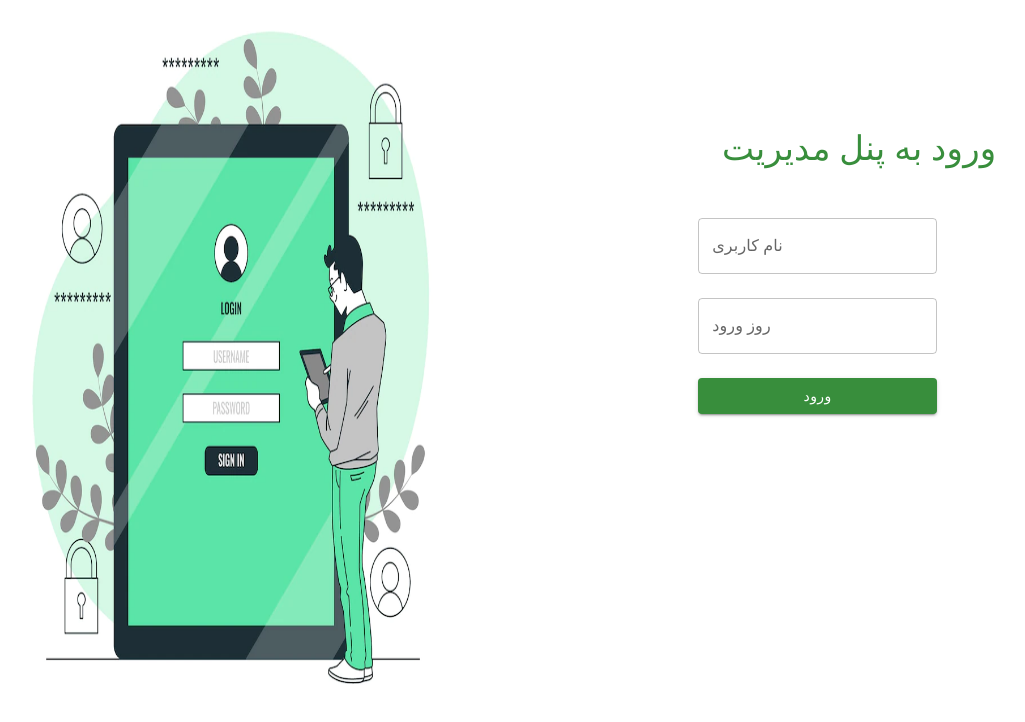
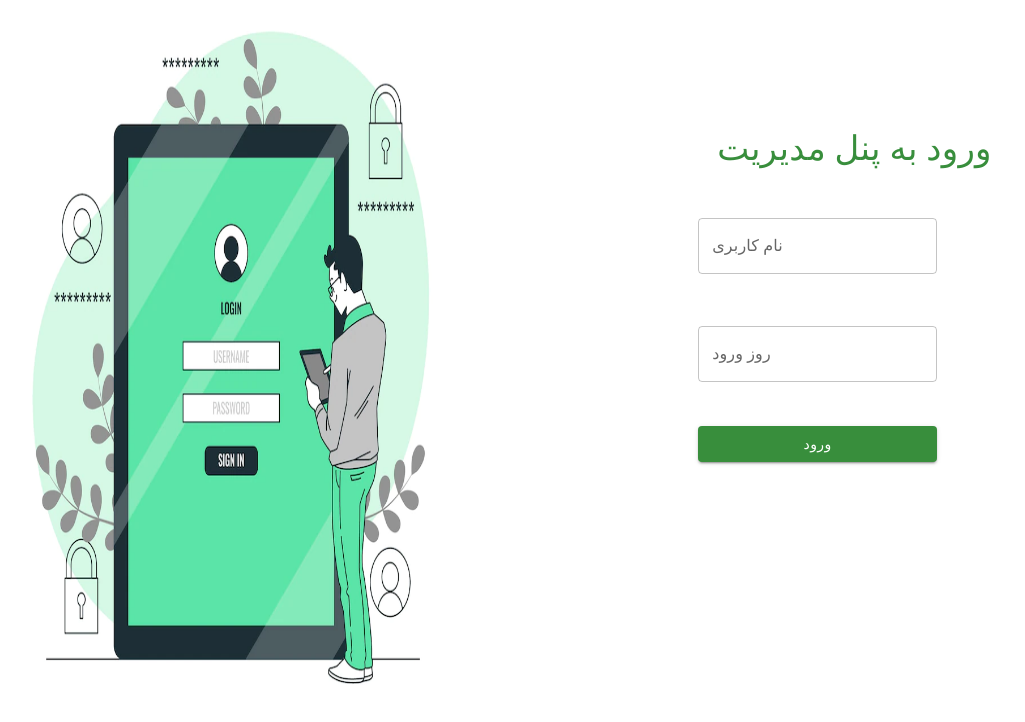
Before and after one commit to sara-barati/onlineshopp-react, a React (Create React App) app: page /login in a window 1280 px wide. Shown: the top 722 px of the page, without its empty margins (104-1129 px from the left). Built offline with nearby package versions, Linux system fonts and the light colour scheme.

Commit message:
feat:added toastify in submit

```diff
--- a/package.json
+++ b/package.json
@@ -14,6 +14,7 @@
     "@testing-library/user-event": "^13.5.0",
     "axios": "^0.27.2",
     "formik": "^2.2.9",
+    "material-react-toastify": "^1.0.1",
     "node-sass": "^7.0.1",
     "react": "^18.1.0",
     "react-dom": "^18.1.0",
@@ -21,6 +22,7 @@
     "react-redux": "^8.0.1",
     "react-router-dom": "^6.3.0",
     "react-scripts": "5.0.1",
+    "react-toastify": "^9.0.1",
     "sass": "^1.51.0",
     "styled-components": "^5.3.5",
     "web-vitals": "^2.1.4",
--- a/src/Page/Login/Login.page.js
+++ b/src/Page/Login/Login.page.js
@@ -1,271 +1,3 @@
-// import * as React from 'react';
-// import axios from "axios"
-// import Avatar from '@mui/material/Avatar';
-// import Button from '@mui/material/Button';
-// import CssBaseline from '@mui/material/CssBaseline';
-// import TextField from '@mui/material/TextField';
-// import FormControlLabel from '@mui/material/FormControlLabel';
-// import Checkbox from '@mui/material/Checkbox';
-// import Link from '@mui/material/Link';
-// import Grid from '@mui/material/Grid';
-// import Box from '@mui/material/Box';
-// import LockOutlinedIcon from '@mui/icons-material/LockOutlined';
-// import Typography from '@mui/material/Typography';
-// import Container from '@mui/material/Container';
-// import { createTheme, ThemeProvider } from '@mui/material/styles';
-// import { useState } from 'react';
-
-// // function Copyright(props) {
-// //   return (
-// //     <Typography variant="body2" color="text.secondary" align="center" {...props}>
-// //       {'Copyright © '}
-// //       <Link color="inherit" href="https://mui.com/">
-// //         Your Website
-// //       </Link>{' '}
-// //       {new Date().getFullYear()}
-// //       {'.'}
-// //     </Typography>
-// //   );
-// // }
-
-// const theme = createTheme();
-
-// export default function SignIn() {
-//   const[Dataa,setdata]=useState({})
-
-
-//   const handleSubmit = async(value) => {
-//     value.preventDefault();
-
-//     const res= await axios.post('http://localhost:3002/auth/login', value).catch((err)=>{
-//       console.log("err");
-//     })
-//     if(res){
-//      console.log("k");
-//     }
-
-//   };
-
-//   return (
-//     <ThemeProvider theme={theme}>
-//       <Container component="main" maxWidth="xs">
-//         <CssBaseline />
-//         <Box
-//           sx={{
-//             marginTop: 8,
-//             display: 'flex',
-//             flexDirection: 'column',
-//             alignItems: 'center',
-//           }}
-//         >
-//           <Avatar sx={{ m: 1, bgcolor: 'secondary.main' }}>
-//             <LockOutlinedIcon />
-//           </Avatar>
-//           <Typography component="h1" variant="h5">
-//            ورود
-//           </Typography>
-//           <Box component="form" onSubmit={handleSubmit} noValidate sx={{ mt: 1 }}>
-//           <TextField
-
-//                                 margin="normal"
-//                                 required
-//                                 fullWidth
-//                                 id="username"
-//                                 label="نام کاربری"
-//                                 name="username"
-
-//                                 // helperText={!!userValid && 'لطفا نام کاربری خود را وارد کنید!'}
-//                                 autoFocus
-//                             />
-//             <TextField
-//               margin="normal"
-//               required
-//               fullWidth
-//               name="password"
-//               label="رمز عبور"
-//               type="password"
-//               id="password"
-//               autoComplete="current-password"
-//             />
-//             <FormControlLabel
-//               control={<Checkbox value="remember" color="primary" />}
-//               label="Remember me"
-//             />
-//             <Button
-//               type="submit"
-//               fullWidth
-//               variant="contained"
-//               sx={{ mt: 3, mb: 2 }}
-//             >
-//              ورود
-//             </Button>
-//             {/* <Grid container>
-//               <Grid item xs>
-//                 <Link href="#" variant="body2">
-//                   Forgot password?
-//                 </Link>
-//               </Grid>
-//               <Grid item>
-//                 <Link href="#" variant="body2">
-//                   {"Don't have an account? Sign Up"}
-//                 </Link>
-//               </Grid>
-//             </Grid> */}
-//           </Box>
-//         </Box>
-//         {/* <Copyright sx={{ mt: 8, mb: 4 }} /> */}
-//       </Container>
-//     </ThemeProvider>
-//   );
-// }
-
-
-
-
-
-// import React, {useState} from 'react';
-// import axios from "axios";
-// import Box from '@mui/material/Box';
-// import { useFormik } from 'formik';
-// import * as Yup from 'yup';
-// import { useNavigate } from "react-router-dom";
-// import { useDispatch } from 'react-redux';
-// import Container from '@mui/material/Container';
-// import CssBaseline from '@mui/material/CssBaseline';
-// import Avatar from '@mui/material/Avatar';
-// import LockOutlinedIcon from '@mui/icons-material/LockOutlined';
-// import { Typography , TextField} from '@mui/material';
-// import { values } from 'lodash';
-
-
-
-  // const[login,setlogin]=useState(false)
-
-  // const navigate = useNavigate();
-  // const formik = useFormik({
-  //   initialValues: {
-  //     password: '',
-  //     username: '',
-
-  //   },
-  //   validationSchema: Yup.object({
-  //     password: Yup.string()
-  //     .min(3, "پسورد باید بیشتر از سه کاراکتر باشد")
-  //     .required("پسورد نمیتواند خالی باشد"),
-
-  //     username: Yup.string()
-  //     .required("نام کاربری نمیتواند خالی باشد"),
-
-  //   }),
-
-
-
-//     onSubmit:async(values)=>{ await axios.post('http://localhost:3002/auth/login', values).then(
-//       res=>{
-//         const{data,status}=res
-//         if(status===200){
-//           // localStorage.setItem("token",data.token)
-//           // localStorage.setItem("is-login",true)
-//           navigate("/dashboard/order",  { replace: true })
-
-//         }
-//       }
-//     )
-
-//     }
-
-
-
-//   });
-
-
-//   return (
-
-
-//     <form onSubmit={formik.handleSubmit}>
-//       <div className='pass'>
-
-//       <label htmlFor="password">پسورد</label>
-//       <input
-//       placeholder='پسورد'
-//         id="password"
-//         type="password"
-//         {...formik.getFieldProps('password')}
-//       />
-//       {formik.touched.password && formik.errors.password ? (
-//         <div>{formik.errors.password}</div>
-//       ) : null}
-//       </div>
-
-
-
-
-
-// <div className='username'>
-
-//       <label htmlFor="lastName">نام کاربری</label>
-//       <input id="username" type="text" {...formik.getFieldProps('username')} />
-//       {formik.touched.username && formik.errors.username ? (
-//         <div>{formik.errors.username}</div>
-//       ) : null}
-// </div>
-
-
-
-//       <button type="submit">ورود</button>
-//     </form>
-
-//   );
-// };
-
-// import * as React from 'react';
-// import Box from '@mui/material/Box';
-// import TextField from '@mui/material/TextField';
-// import Button from '@mui/material/Button';
-
-// export default function BasicTextFields() {
-//    const[login,setlogin]=useState(false)
-
-//   const navigate = useNavigate();
-//   const formik = useFormik({
-//     initialValues: {
-//       password: '',
-//       username: '',
-
-//     },
-//     validationSchema: Yup.object({
-//       password: Yup.string()
-//       .min(3, "پسورد باید بیشتر از سه کاراکتر باشد")
-//       .required("پسورد نمیتواند خالی باشد"),
-
-//       username: Yup.string()
-//       .required("نام کاربری نمیتواند خالی باشد"),
-
-//     }),
-//   return (
-//     <Box
-//      onSubmit={formik.handleSubmit}
-//       component="form"
-//       sx={{
-//        display:"flex"
-//       }}
-//       noValidate
-//       autoComplete="off"
-//     >
-//       <TextField id="username" label="نام کاربری " variant="outlined" />
-//       <TextField id="password" label="رمز ورود" variant="outlined"
-//               {...formik.getFieldProps('password')}
-//     />
-//     <Box component="span" sx={{display: 'block' }}></Box>
-//       {formik.touched.password && formik.errors.password ? (
-
-//         <Box>{formik.errors.password}</Box>
-//         ) : null}
-
-//        <Button type="submit">ورود</Button>
-//    </Box>
-//   );
-// }
 
 
 import React from 'react';
@@ -284,10 +16,13 @@ import { useNavigate } from 'react-router-dom';
 import { useDispatch } from 'react-redux';
 import { setLogin } from 'Redux/reducer/login.Slice';
 import pic from 'assets/image/login.webp'
+import { ToastContainer, toast } from 'react-toastify';
+import 'react-toastify/dist/ReactToastify.css';
 const validationSchema = yup.object({
   username: yup
     .string('لطفا نام کاربری خود را وارد کنید')
-    .required('پر کردن این فیلد اجباری است'),
+    .required('پر کردن این فیلد اجباری است')
+    .min(3, 'نام کاربری شما باید طولانی تر باشد'),
   password: yup
     .string('لطفا رمز ورود خود را وارد کنید')
     .min(3, 'رمز ورود شما باید طولانی تر باشد')
@@ -305,7 +40,12 @@ const validationSchema = yup.object({
     },
     validationSchema: validationSchema,
         onSubmit:async(values)=>{ await axios.post('http://localhost:3002/auth/login', values).then(
-      res=>{
+      (res)=>{
+
+        toast.success("Success message",{
+          position:"top-center",
+
+        });
         const{data,status}=res
         if(status===200){
           dispatch(setLogin(true))
@@ -317,23 +57,15 @@ const validationSchema = yup.object({
       }
 
     )
+    .catch((err)=>toast.error("نام کاربری یا رمز ورود صحیح نمیباشد", {
+      position:"top-center",
+      autoClose: 5000
+  })
+    )
 
 
     }
-    // onSubmit: (values) => {
-    //   if (data) {
-    //        localStorage.setItem("token",data.token)
-    //       localStorage.setItem("is-login",true)
-    //       navigate("/dashboard/order",  { replace: true })
 
-    //   }
-    //   else{
-    //     alert(error)
-    //   }
-    //   // else{
-    //   //   alert('لطفا دوباره تلاش کنید')
-    //   // }
-    // },
   });
 
   return (
@@ -343,11 +75,11 @@ const validationSchema = yup.object({
      src={pic }
      alt="logo"/></Box>
       <form onSubmit={formik.handleSubmit}  className="form">
-     <Typography variant="h4" component="h4" sx={{pl:"5%",mb:"10%", color:"#388e3c"}}>
+     <Typography variant="h4" component="h4" sx={{pl:"4%",mb:"10%", color:"#388e3c"}}>
  ورود به پنل مدیریت
 </Typography>
         <TextField
-        sx={{width:"50%", height:"10vh"}}
+        sx={{width:"50%", height:"10vh", mb:"3%"}}
         className='input'
           id="username"
           name="username"
@@ -355,12 +87,12 @@ const validationSchema = yup.object({
           type={"text"}
           value={formik.values.username}
           onChange={formik.handleChange}
-          error={formik.touched.username && Boolean(formik.errors.email)}
+          error={formik.touched.username && Boolean(formik.errors.username)}
           helperText={formik.touched.username && formik.errors.username}
 
         />
         <TextField
-          sx={{width:"50%", height:"10vh"}}
+          sx={{width:"50%", height:"10vh",  mt:"3%"}}
           id="password"
           name="password"
           label="روز ورود"
@@ -371,9 +103,10 @@ const validationSchema = yup.object({
           helperText={formik.touched.password && formik.errors.password}
         />
         <Button  variant="contained" type="submit" sx={{bgcolor:"#388e3c" ,':hover': {
-      bgcolor: '#69f0ae'}, width:"50%"}}>
+      bgcolor: '#69f0ae'}, width:"50%", mt:"4%"}}>
           ورود
         </Button>
+        <ToastContainer />
 
 
       </form>
```
Also changed, not shown: 1 other file (tests, documents, lock files or other folders).
